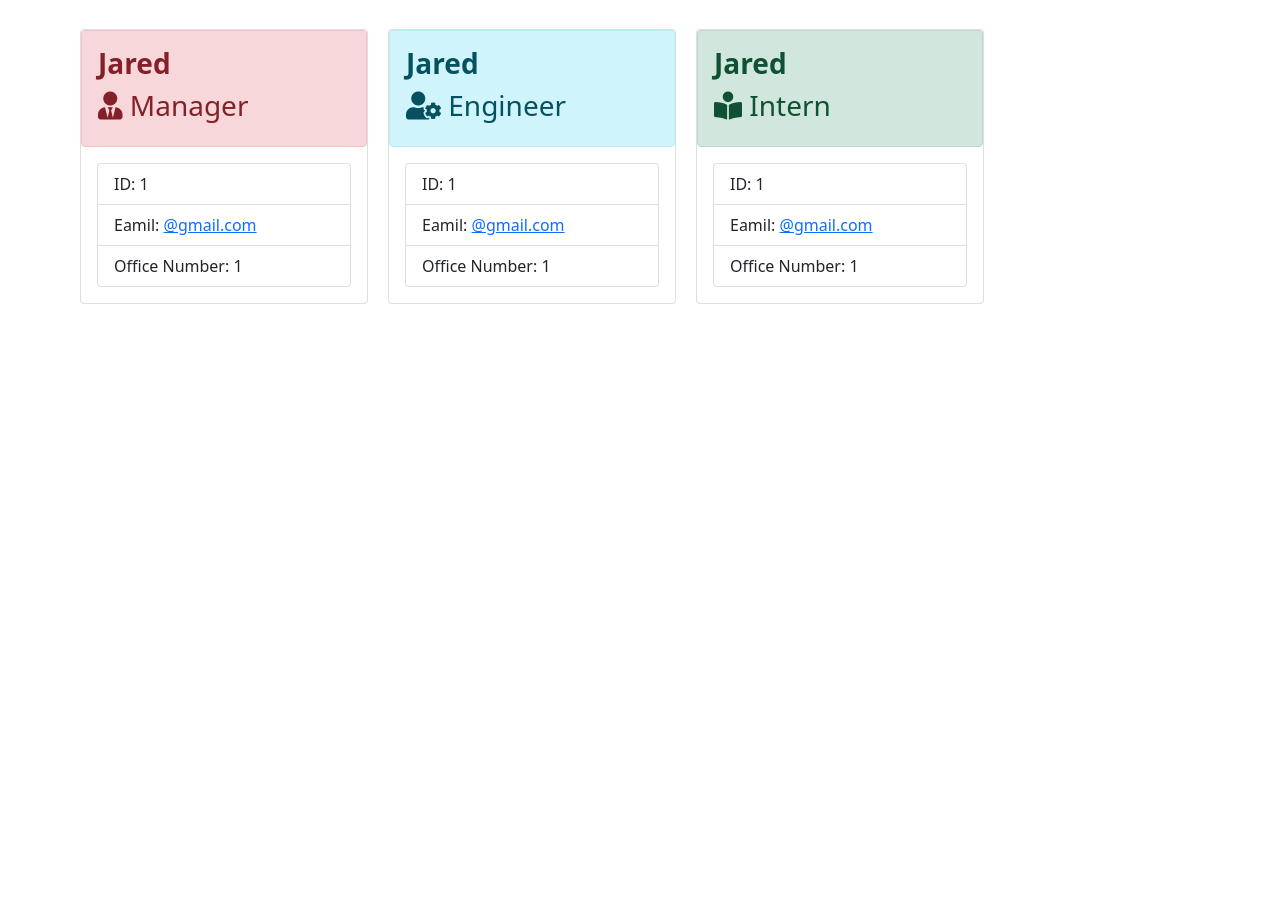
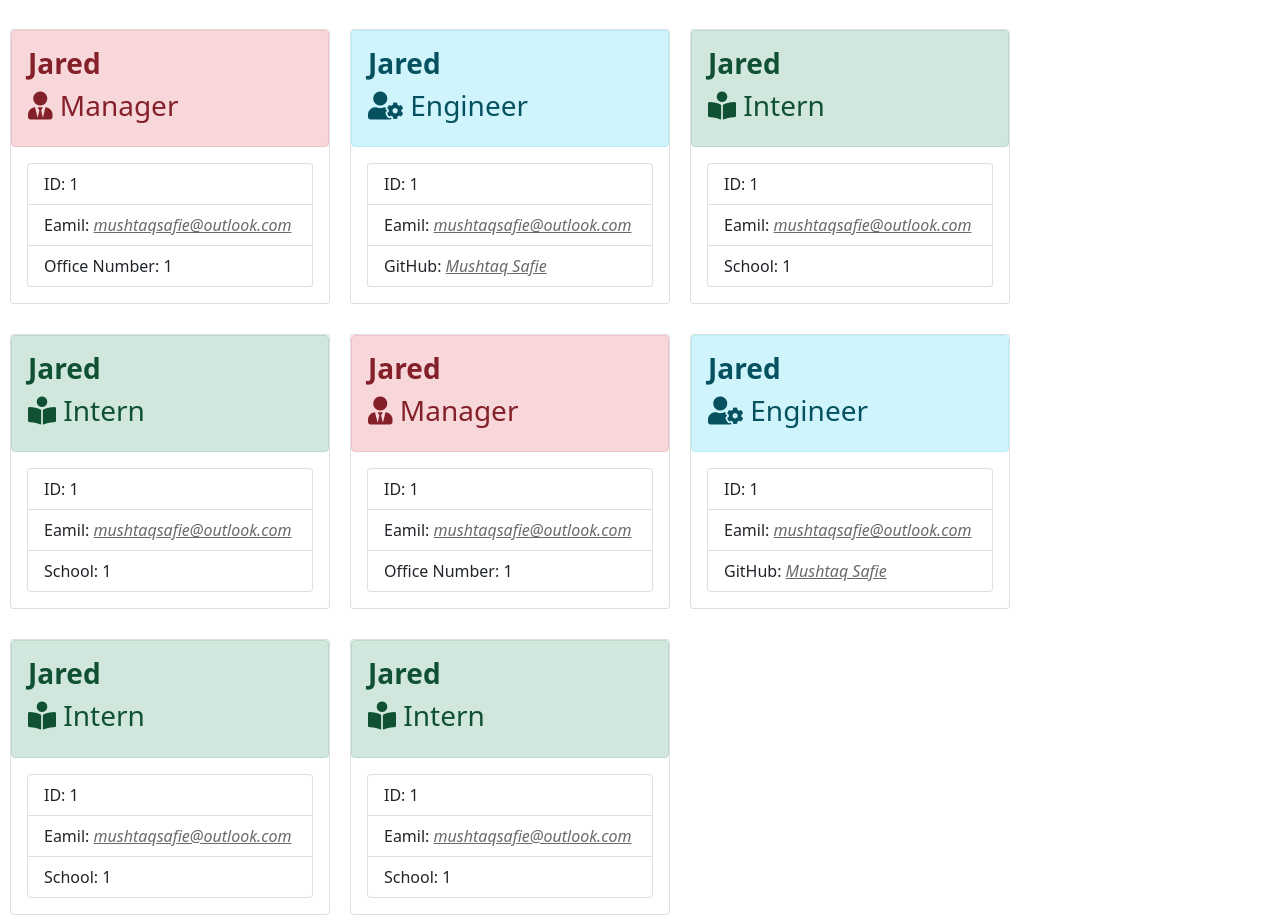
Before and after one commit to MushtaqSafie/Team-Profile-Generator, a website: page src/index.html in a window 1280 px wide. Shown: the part 57-972 px from the top of the page. Before the commit the page ends 800 px from the top, so only its background shows below. Drawn offline with nearby package versions, Linux system fonts and the light colour scheme.

Commit message:
html templete

```diff
--- a/index.js
+++ b/index.js
@@ -122,7 +122,6 @@ const addMore = () => inquirer.prompt([
       console.log(managerList);
       console.log(engineerList);
       console.log(internList);
-
       break;
 
     default:
--- a/src/index.html
+++ b/src/index.html
@@ -17,6 +17,14 @@
       padding-left: 0 !important;
       margin: 30px 10px 0px 10px !important;
     }
+    .container {
+      max-width: 1400px !important;
+    }
+    a {
+      color: rgb(106, 106, 106);
+      font-weight: 100;
+      font-style: oblique;
+    }
   </style>
 </head>
 <body>
@@ -28,7 +36,7 @@
   </nav>
   <div class="container">
     <div class="row">
-      <div class="card col-sm-4" style="width: 18rem;">
+      <div class="card col-sm-4" style="width: 20rem;">
         <div class="alert alert-danger">
           <h3><strong>Jared</strong></h3>
           <h3><i class="fas fa-user-tie"></i> Manager</h3>
@@ -36,12 +44,12 @@
         <div class="card-body">
           <ul class="list-group">
             <li class="list-group-item">ID: 1</li>
-            <li class="list-group-item">Eamil: <a href=""> @gmail.com</a></li>
+            <li class="list-group-item">Eamil: <a href="mailto:mushtaqsafie@outlook.com?subject=Mail from Our Site">mushtaqsafie@outlook.com</a></li>
             <li class="list-group-item">Office Number: 1</li>
           </ul>
         </div>
       </div>
-      <div class="card col-sm-4" style="width: 18rem;">
+      <div class="card col-sm-4" style="width: 20rem;">
         <div class="alert alert-info">
           <h3><strong>Jared</strong></h3>
           <h3><i class="fas fa-user-cog"></i> Engineer</h3>
@@ -49,12 +57,12 @@
         <div class="card-body">
           <ul class="list-group">
             <li class="list-group-item">ID: 1</li>
-            <li class="list-group-item">Eamil: <a href=""> @gmail.com</a></li>
-            <li class="list-group-item">Office Number: 1</li>
+            <li class="list-group-item">Eamil: <a href="mailto:mushtaqsafie@outlook.com?subject=Mail from Our Site">mushtaqsafie@outlook.com</a></li>
+            <li class="list-group-item">GitHub:  <a href="https://github.com/MushtaqSafie/" target=”_blank”>Mushtaq Safie</a></li>
           </ul>
         </div>
       </div>
-      <div class="card col-sm-4" style="width: 18rem;">
+      <div class="card col-sm-4" style="width: 20rem;">
         <div class="alert alert-success">
           <h3><strong>Jared</strong></h3>
           <h3><i class="fas fa-book-reader"></i> Intern</h3>
@@ -62,8 +70,74 @@
         <div class="card-body">
           <ul class="list-group">
             <li class="list-group-item">ID: 1</li>
-            <li class="list-group-item">Eamil: <a href=""> @gmail.com</a></li>
+            <li class="list-group-item">Eamil: <a href="mailto:mushtaqsafie@outlook.com?subject=Mail from Our Site">mushtaqsafie@outlook.com</a></li>
+            <li class="list-group-item">School: 1</li>
+          </ul>
+        </div>
+      </div>
+      <div class="card col-sm-4" style="width: 20rem;">
+        <div class="alert alert-success">
+          <h3><strong>Jared</strong></h3>
+          <h3><i class="fas fa-book-reader"></i> Intern</h3>
+        </div>
+        <div class="card-body">
+          <ul class="list-group">
+            <li class="list-group-item">ID: 1</li>
+            <li class="list-group-item">Eamil: <a href="mailto:mushtaqsafie@outlook.com?subject=Mail from Our Site">mushtaqsafie@outlook.com</a></li>
+            <li class="list-group-item">School: 1</li>
+          </ul>
+        </div>
+      </div>
+
+      <div class="card col-sm-4" style="width: 20rem;">
+        <div class="alert alert-danger">
+          <h3><strong>Jared</strong></h3>
+          <h3><i class="fas fa-user-tie"></i> Manager</h3>
+        </div>
+        <div class="card-body">
+          <ul class="list-group">
+            <li class="list-group-item">ID: 1</li>
+            <li class="list-group-item">Eamil: <a href="mailto:mushtaqsafie@outlook.com?subject=Mail from Our Site">mushtaqsafie@outlook.com</a></li>
             <li class="list-group-item">Office Number: 1</li>
+          </ul>
+        </div>
+      </div>
+      <div class="card col-sm-4" style="width: 20rem;">
+        <div class="alert alert-info">
+          <h3><strong>Jared</strong></h3>
+          <h3><i class="fas fa-user-cog"></i> Engineer</h3>
+        </div>
+        <div class="card-body">
+          <ul class="list-group">
+            <li class="list-group-item">ID: 1</li>
+            <li class="list-group-item">Eamil: <a href="mailto:mushtaqsafie@outlook.com?subject=Mail from Our Site">mushtaqsafie@outlook.com</a></li>
+            <li class="list-group-item">GitHub:  <a href="https://github.com/MushtaqSafie/" target=”_blank”>Mushtaq Safie</a></li>
+          </ul>
+        </div>
+      </div>
+      <div class="card col-sm-4" style="width: 20rem;">
+        <div class="alert alert-success">
+          <h3><strong>Jared</strong></h3>
+          <h3><i class="fas fa-book-reader"></i> Intern</h3>
+        </div>
+        <div class="card-body">
+          <ul class="list-group">
+            <li class="list-group-item">ID: 1</li>
+            <li class="list-group-item">Eamil: <a href="mailto:mushtaqsafie@outlook.com?subject=Mail from Our Site">mushtaqsafie@outlook.com</a></li>
+            <li class="list-group-item">School: 1</li>
+          </ul>
+        </div>
+      </div>
+      <div class="card col-sm-4" style="width: 20rem;">
+        <div class="alert alert-success">
+          <h3><strong>Jared</strong></h3>
+          <h3><i class="fas fa-book-reader"></i> Intern</h3>
+        </div>
+        <div class="card-body">
+          <ul class="list-group">
+            <li class="list-group-item">ID: 1</li>
+            <li class="list-group-item">Eamil: <a href="mailto:mushtaqsafie@outlook.com?subject=Mail from Our Site">mushtaqsafie@outlook.com</a></li>
+            <li class="list-group-item">School: 1</li>
           </ul>
         </div>
       </div>
```
